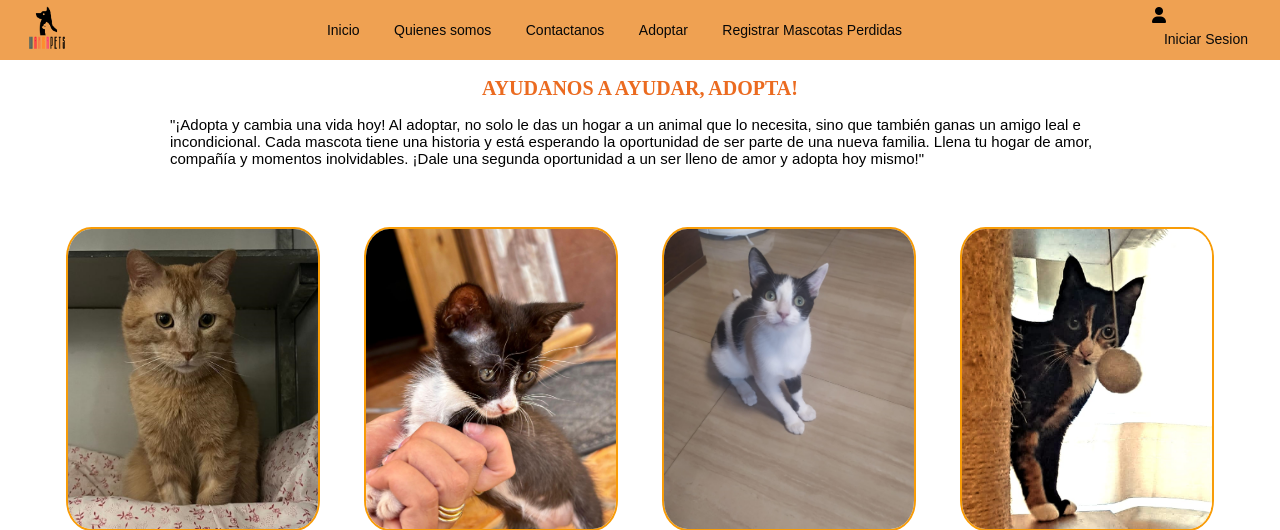
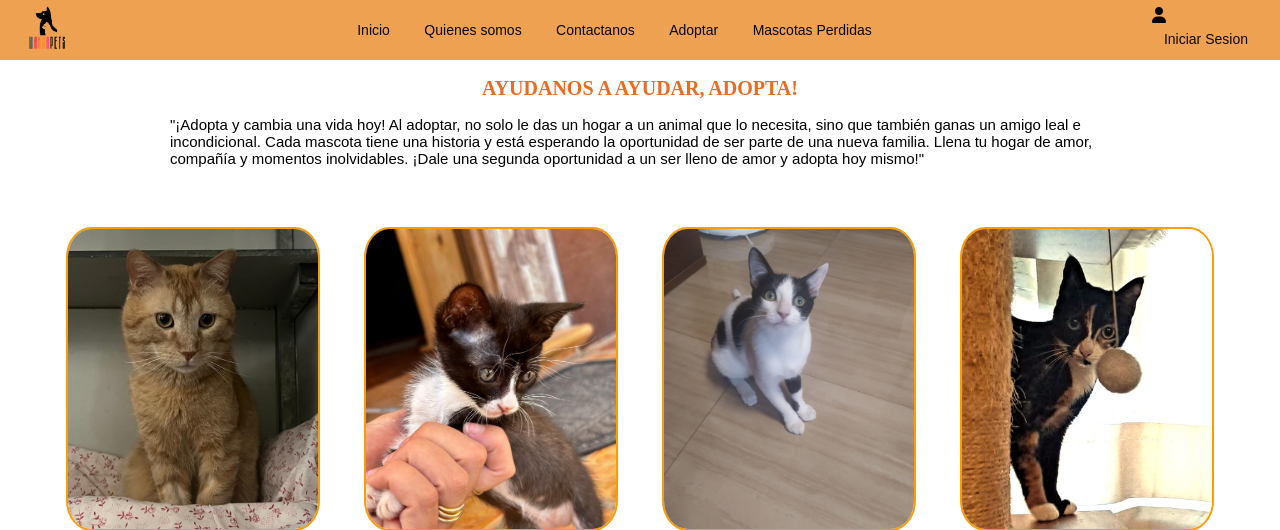
Before and after one commit to SergioSoego/WANKAPETS_WEB, a PHP site: page /Adoptar.php in a window 1280 px wide. Shown: the top 530 px of the page. Run offline with PHP 8.4, Linux system fonts and the light colour scheme.

Commit message:
cambios encabezado

```diff
--- a/Adoptar.php
+++ b/Adoptar.php
@@ -35,7 +35,7 @@ session_start();
                     <a href=" Quienesomos.html">Quienes somos</a>
                     <a href="">Contactanos</a>
                     <a href="Adoptar.php">Adoptar</a>
-                    <a href="registraranimalesperdidos.html">Registrar Mascotas Perdidas</a>
+                    <a href="AnimalesPerdidos.php">Mascotas Perdidas</a>
 
                 </ul>
             </div>
```
